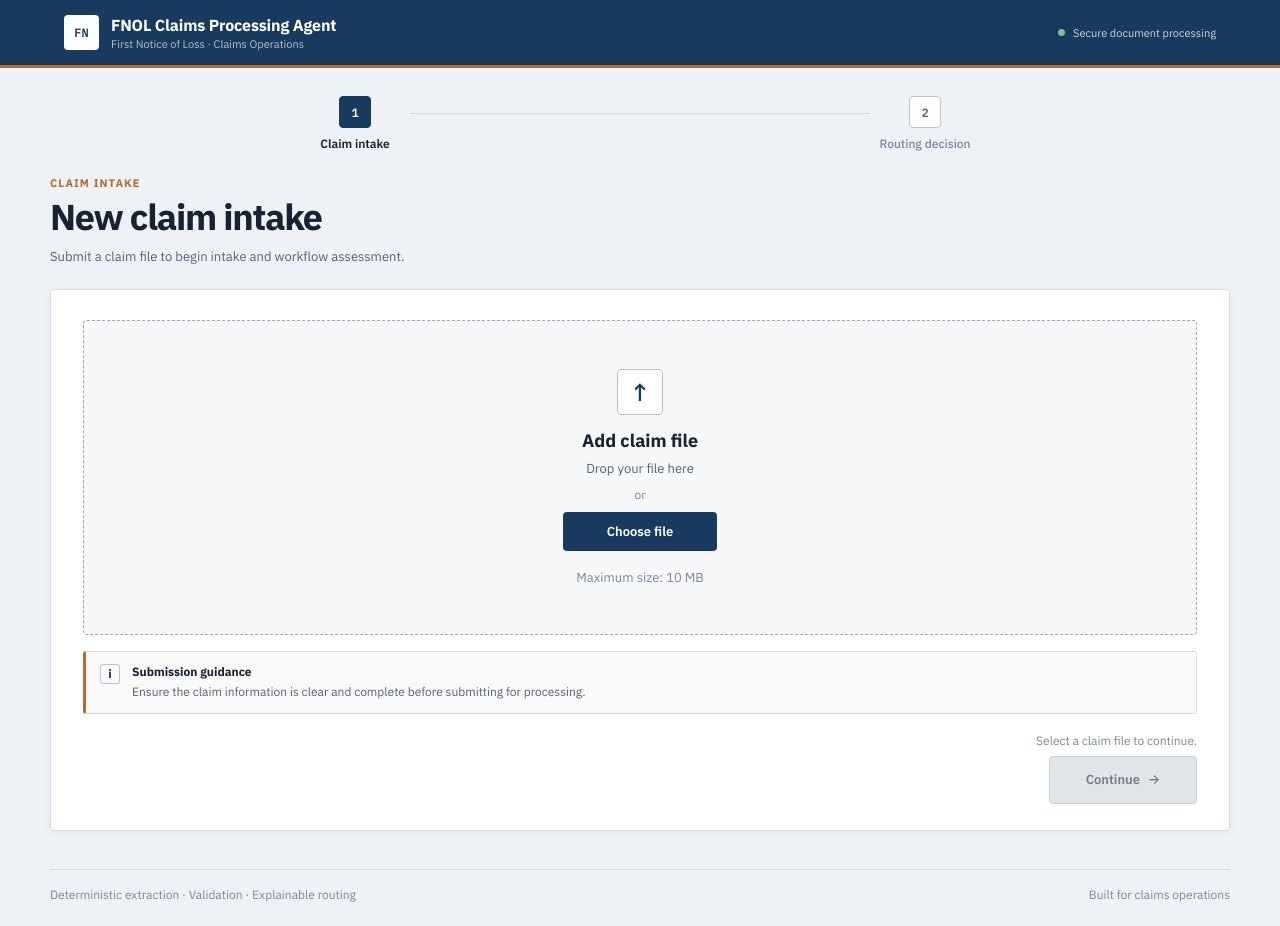
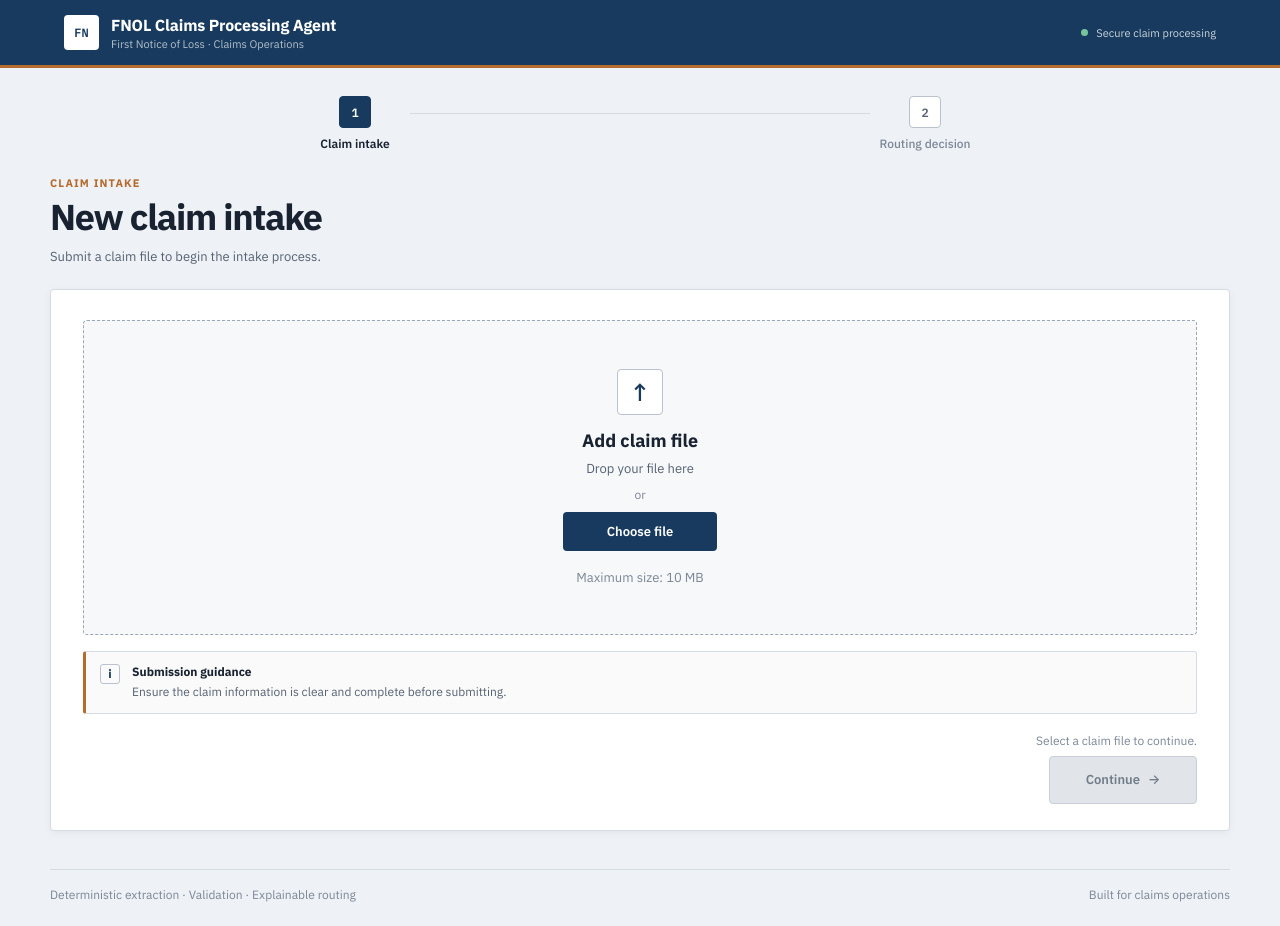
Before and after one commit to santhosh12133/FNOL-Claims-Processing-Agent, a Flask app: page / in a window 1280 px wide. Run offline with Flask 3, Linux system fonts and the light colour scheme.

Commit message:
Remove document and format wording from UI

```diff
--- a/templates/index.html
+++ b/templates/index.html
@@ -7,8 +7,9 @@
   <title>FNOL Claims Processing Agent</title>
   <link rel="preconnect" href="https://fonts.googleapis.com">
   <link rel="preconnect" href="https://fonts.gstatic.com" crossorigin>
+  <link href="https://fonts.gstatic.com" rel="preconnect">
   <link href="https://fonts.googleapis.com/css2?family=IBM+Plex+Mono:wght@400;500;600&family=IBM+Plex+Sans:wght@400;500;600;700&display=swap" rel="stylesheet">
-  <link rel="stylesheet" href="{{ url_for('static', filename='style.css', v='13') }}">
+  <link rel="stylesheet" href="{{ url_for('static', filename='style.css', v='14') }}">
 </head>
 <body>
   <header class="topbar">
@@ -16,27 +17,27 @@
       <div class="brand-mark" aria-hidden="true">FN</div>
       <div><div class="brand-name">FNOL Claims Processing Agent</div><div class="brand-subtitle">First Notice of Loss · Claims Operations</div></div>
     </div>
-    <div class="system-status"><span class="status-dot"></span>Secure document processing</div>
+    <div class="system-status"><span class="status-dot"></span>Secure claim processing</div>
   </header>
   <main class="app-shell">
     <nav class="steps" aria-label="Claim processing steps">
       <div class="step active" id="step1"><span class="step-number">1</span><span class="step-label">Claim intake</span></div><div class="step-line" id="stepLine"></div><div class="step" id="step2"><span class="step-number">2</span><span class="step-label">Routing decision</span></div>
     </nav>
     <section id="intakePage" class="page page-intake" aria-labelledby="intakeTitle">
-      <div class="page-header"><div><p class="eyebrow">CLAIM INTAKE</p><h1 id="intakeTitle">New claim intake</h1><p>Submit a claim file to begin intake and workflow assessment.</p></div></div>
+      <div class="page-header"><div><p class="eyebrow">CLAIM INTAKE</p><h1 id="intakeTitle">New claim intake</h1><p>Submit a claim file to begin the intake process.</p></div></div>
       <section class="intake-card">
         <div class="upload-zone" id="uploadZone" tabindex="0" role="button" aria-label="Add a claim file">
           <div class="upload-icon" aria-hidden="true">↑</div><h2>Add claim file</h2><p>Drop your file here</p><span class="or">or</span>
           <label class="choose-btn">Choose file<input type="file" id="fileInput" accept=".pdf,.docx,.jpg,.jpeg,.png,.webp,application/pdf,application/vnd.openxmlformats-officedocument.wordprocessingml.document,image/jpeg,image/png,image/webp" hidden></label>
           <p class="supported-types">Maximum size: 10 MB</p>
         </div>
-        <div class="support-note"><div class="note-icon" aria-hidden="true">i</div><div><strong>Submission guidance</strong><p>Ensure the claim information is clear and complete before submitting for processing.</p></div></div>
+        <div class="support-note"><div class="note-icon" aria-hidden="true">i</div><div><strong>Submission guidance</strong><p>Ensure the claim information is clear and complete before submitting.</p></div></div>
         <div id="selectedFile" class="selected-file" hidden><div class="file-icon" aria-hidden="true">FILE</div><div class="file-info"><span>Selected claim file</span><strong id="selectedFileName"></strong><small id="fileSize"></small></div><button id="removeFileBtn" class="icon-btn" type="button" aria-label="Remove selected claim file">×</button></div>
         <div class="intake-footer"><p id="fileHint">Select a claim file to continue.</p><button id="processBtn" class="next-btn" type="button" disabled>Continue <span aria-hidden="true">→</span></button></div>
       </section>
     </section>
     <section id="resultPage" class="page page-result" aria-labelledby="resultTitle" hidden>
-      <div class="result-page-header"><div><p class="eyebrow">CLAIM INTAKE</p><h1 id="resultTitle">Routing decision</h1><p>Extracted claim details, data-quality issues, and the recommended claims workflow.</p></div><button id="newDocumentBtn" class="next-btn" type="button"><span aria-hidden="true">↑</span> Start another intake</button></div>
+      <div class="result-page-header"><div><p class="eyebrow">CLAIM INTAKE</p><h1 id="resultTitle">Routing decision</h1><p>Review the extracted information, data quality, and recommended workflow.</p></div><button id="newDocumentBtn" class="next-btn" type="button"><span aria-hidden="true">↑</span> Start another intake</button></div>
       <div id="successBanner" class="success-banner"><div class="success-icon" aria-hidden="true">✓</div><div><strong>Claim processed successfully</strong><span id="resultSource"></span></div></div>
       <div class="result-card">
         <div class="recommendation" id="recommendation"><div class="recommendation-icon" aria-hidden="true">⚑</div><div class="recommendation-label">Routing recommendation</div><div id="stamp" class="route-name">Manual Review</div><p id="recommendationSummary">The claim requires review based on the processing rules.</p></div>
@@ -50,6 +51,6 @@
     </section>
   </main>
   <footer class="footer"><span>Deterministic extraction · Validation · Explainable routing</span><span>Built for claims operations</span></footer>
-  <script src="{{ url_for('static', filename='app.js', v='13') }}"></script>
+  <script src="{{ url_for('static', filename='app.js', v='14') }}"></script>
 </body>
 </html>
```
